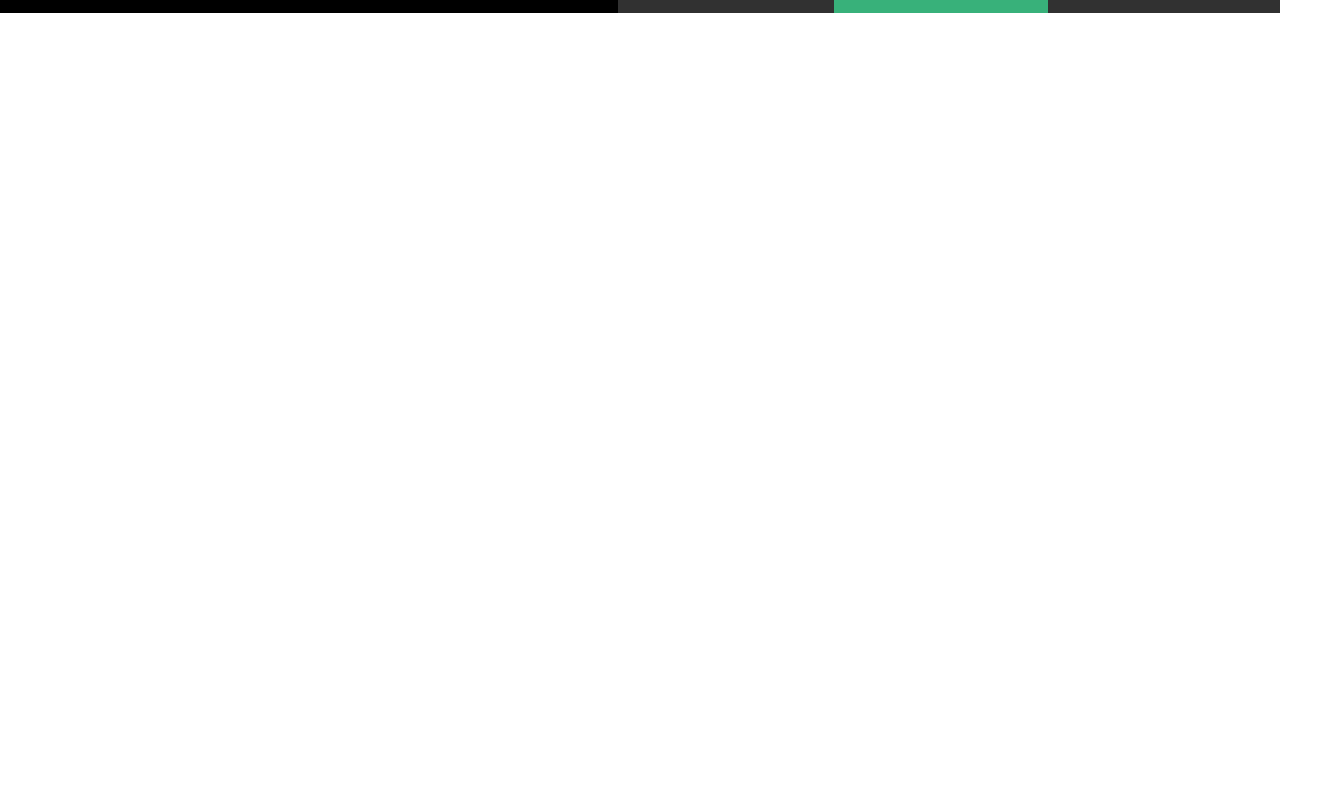
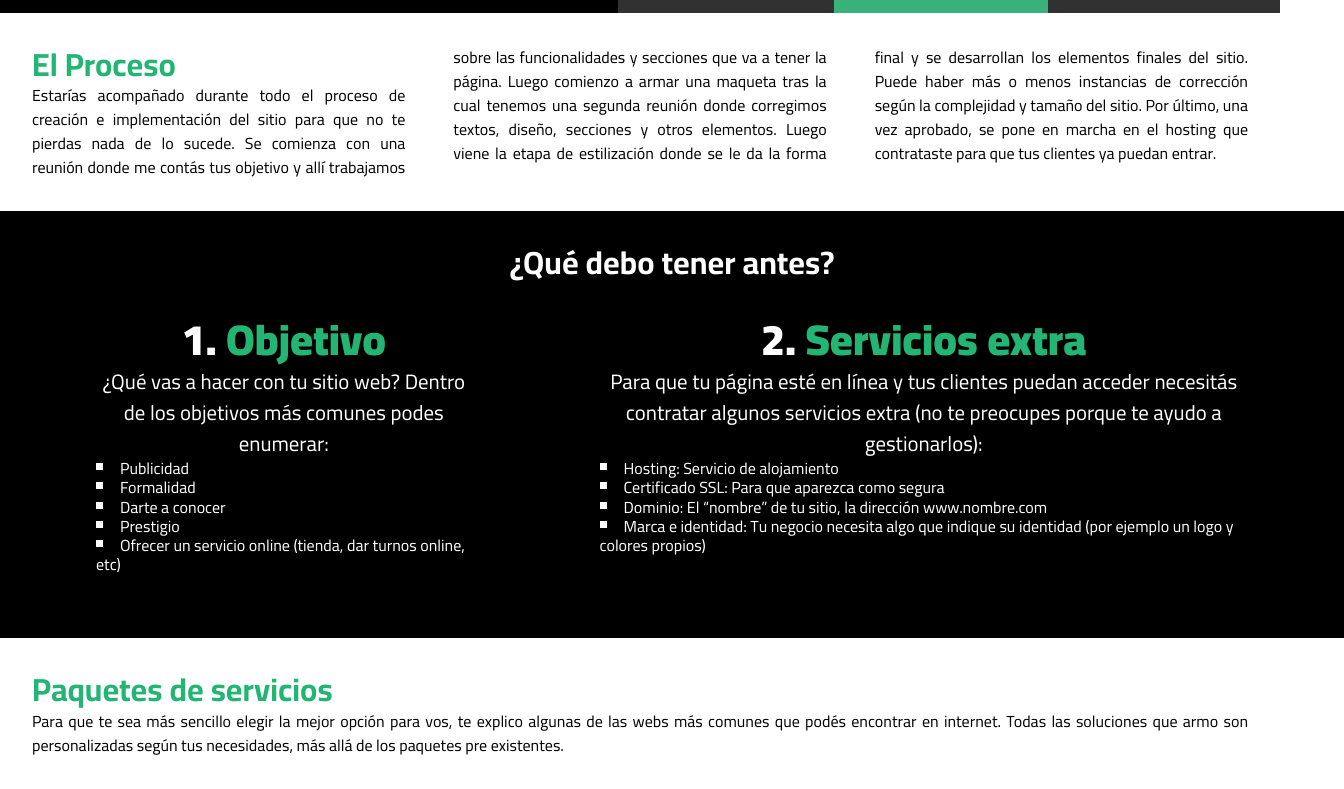
Before and after one commit to tycotic23/landing-publicitaria-webs, a plain HTML site: page index.html in a window 1280 px wide. Shown: the part 787-1576 px from the top of the page, 1344 px wide, since content can reach past the window. Before the commit the page ends 800 px from the top, so only its background shows below. Drawn offline with Linux system fonts and the light colour scheme; grey boxes are pictures that could not be loaded.

Commit message:
requisitos y proceso

```diff
--- a/index.html
+++ b/index.html
@@ -68,7 +68,45 @@
         </div>
     </header>
     <main>
+        <div class="parrafo-claro tres-cols">
+            <h2>El Proceso</h2>
+            <p>Estarías acompañado durante todo el proceso de creación e implementación del sitio para que no te pierdas nada de lo sucede.
+                Se comienza con una reunión donde me contás tus objetivo y allí trabajamos sobre las funcionalidades y secciones que va a tener la página.
+                Luego comienzo a armar una maqueta tras la cual tenemos una segunda reunión donde corregimos textos, diseño, secciones y otros elementos.
+                Luego viene la etapa de estilización donde se le da la forma final y se desarrollan los elementos finales del sitio. Puede haber más o menos instancias de corrección según la complejidad y tamaño del sitio.
+                Por último, una vez aprobado, se pone en marcha en el hosting que contrataste para que tus clientes ya puedan entrar. </p>
+        </div>
+        <div class="requisitos">
+            <h2>¿Qué debo tener antes?</h2>
+            <div>
+                <div class="requisito-item">
+                    <h3>1. <span>Objetivo</span></h3>
+                    <p>¿Qué vas a hacer con tu sitio web? Dentro de los objetivos más comunes podes enumerar:</p>
+                    <ul>
+                        <li>Publicidad</li>
+                        <li>Formalidad</li>
+                        <li>Darte a conocer</li>
+                        <li>Prestigio</li>
+                        <li>Ofrecer un servicio online (tienda, dar turnos online, etc)</li>
+                    </ul>
+                </div>
+                <div class="requisito-item">
+                    <h3>2. <span>Servicios extra</span></h3>
+                    <p>Para que tu página esté en línea y tus clientes puedan acceder necesitás contratar algunos servicios extra (no te preocupes porque te ayudo a gestionarlos):</p>
+                    <ul>
+                        <li>Hosting: Servicio de alojamiento</li>
+                        <li>Certificado SSL: Para que aparezca como segura</li>
+                        <li>Dominio: El “nombre” de tu sitio, la dirección www.nombre.com</li>
+                        <li>Marca e identidad: Tu negocio necesita algo que indique su identidad (por ejemplo un logo y colores propios)</li>
+                    </ul>
+                </div>
+            </div>
+        </div>
 
+        <div class="parrafo-claro">
+            <h2>Paquetes de servicios</h2>
+            <p>Para que te sea más sencillo elegir la mejor opción para vos, te explico algunas de las webs más comunes que podés encontrar en internet. Todas las soluciones que armo son personalizadas según tus necesidades, más allá de los paquetes pre existentes. </p>
+        </div>
     </main>
     <footer>
 
--- a/style.css
+++ b/style.css
@@ -15,6 +15,8 @@ html{
 p{
     line-height: 1.5;
 }
+
+/* header */
 
 header{
     width: 100%;
@@ -84,18 +86,21 @@ h1{
     grid-template-rows:  repeat(2,1fr);
     width: 100%;
     background-image: url(assets/nubes-fondo.png);
+    background-attachment: fixed;
 }
 
 .grid-verde{
     background-color: #22b573d2;
     width: 100%;
     height: 100%;
+    min-height: 300px;
 }
 
 .grid-negro{
     background-color: rgba(0, 0, 0, 0.692);
     width: 100%;
     height: 100%;
+    min-height: 300px;
 }
 
 #caracteristicas>div{
@@ -103,7 +108,7 @@ h1{
     flex-direction: column;
     align-items: center;
     justify-content: center;
-    min-height: 300px;
+
 }
 
 #caracteristicas p,#caracteristicas h2{
@@ -139,6 +144,64 @@ h1{
     max-width: 150px;
 }
 
+/* parrafo que explica el proceso */
+
+.parrafo-claro{
+    color:black;
+    padding: 2rem;
+}
+
+.parrafo-claro h2{
+    color:#22b573;
+    font-size: 2rem;
+}
+
+.parrafo-claro p{
+    text-align: justify;
+
+}
+
+.tres-cols{
+    column-count: 3;
+    column-gap: 3rem;
+}
+
+/* lista de requisitos sobre fondo negro */
+.requisitos{
+    width: 100%;
+    background-color: black;
+    padding: 2rem;
+}
+
+.requisitos h2{
+    text-align: center;
+    font-size: 2rem;
+}
+
+.requisitos h3{
+    text-align: center;
+    font-size: 2.7rem;
+    font-weight: 900;
+}
+
+.requisitos p{
+    font-size: 1.3rem;
+    text-align: center;
+}
+
+.requisitos ul{
+    list-style: square;
+    list-style-position: inside;
+}
+
+.requisitos>div{
+    display: flex;
+}
+
+.requisito-item{
+    padding: 2rem 4rem;
+}
+
 @media screen and (max-width: 900px){
 
     header{
@@ -146,7 +209,7 @@ h1{
     }
 
     #head,#caracteristicas{
-        height: 60vh;
+        min-height: 60vh;
     }
 
 
```
